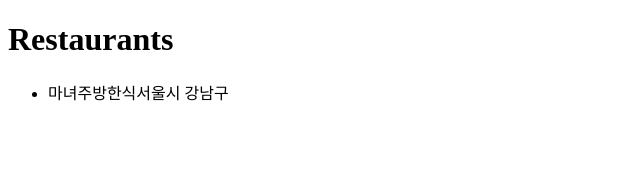
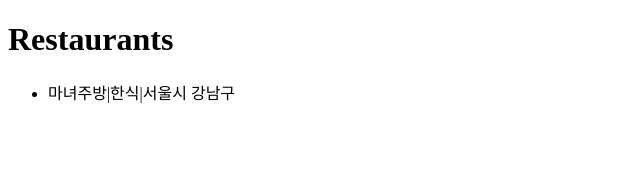
Before and after one commit to CodeSoom/react-week4-assignment-2, a React app: page / in a window 1280 px wide. Shown: the top 170 px of the page, without its empty margins (0-640 px from the left). Built offline with nearby package versions, Linux system fonts and the light colour scheme; the HTML template or start-up script is replaced by a standard one.

Commit message:
refact: Separating Restaurants from App

```diff
--- a/src/App.jsx
+++ b/src/App.jsx
@@ -1,3 +1,5 @@
+import Restaurants from './Restaurants';
+
 export default function App() {
   const restaurants = [
     {
@@ -8,15 +10,7 @@ export default function App() {
   return (
     <div>
       <h1>Restaurants</h1>
-      <ul>
-        {restaurants.map((restaurant) => (
-          <li key={restaurant.id}>
-            {restaurant.name}
-            {restaurant.category}
-            {restaurant.address}
-          </li>
-        ))}
-      </ul>
+      <Restaurants restaurants={restaurants} />
     </div>
   );
 }
--- /dev/null
+++ b/src/Restaurants.jsx
@@ -0,0 +1,15 @@
+export default function Restaurants({ restaurants }) {
+  return (
+    <ul>
+      {restaurants.map((restaurant) => (
+        <li key={restaurant.id}>
+          {restaurant.name}
+          |
+          {restaurant.category}
+          |
+          {restaurant.address}
+        </li>
+      ))}
+    </ul>
+  );
+}
```
